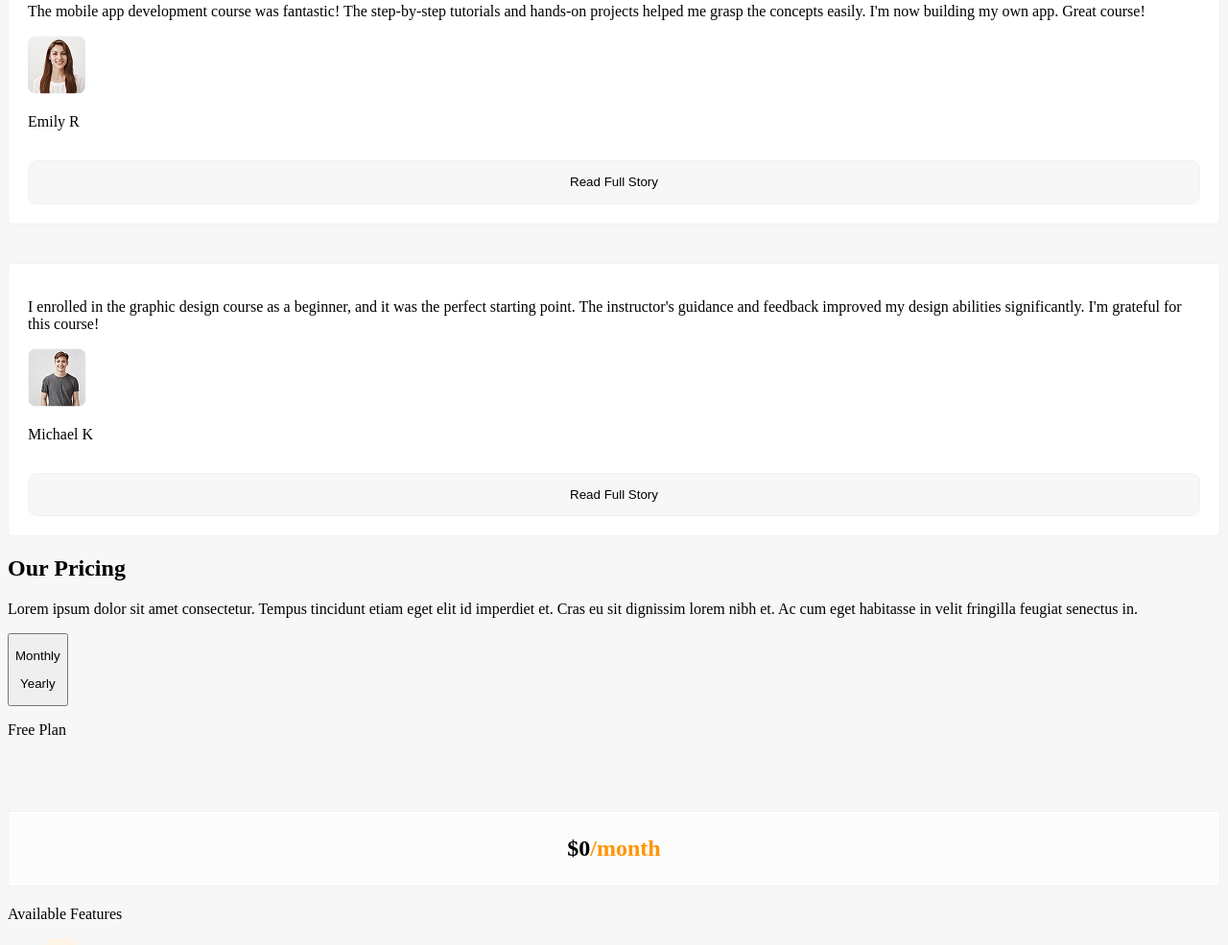
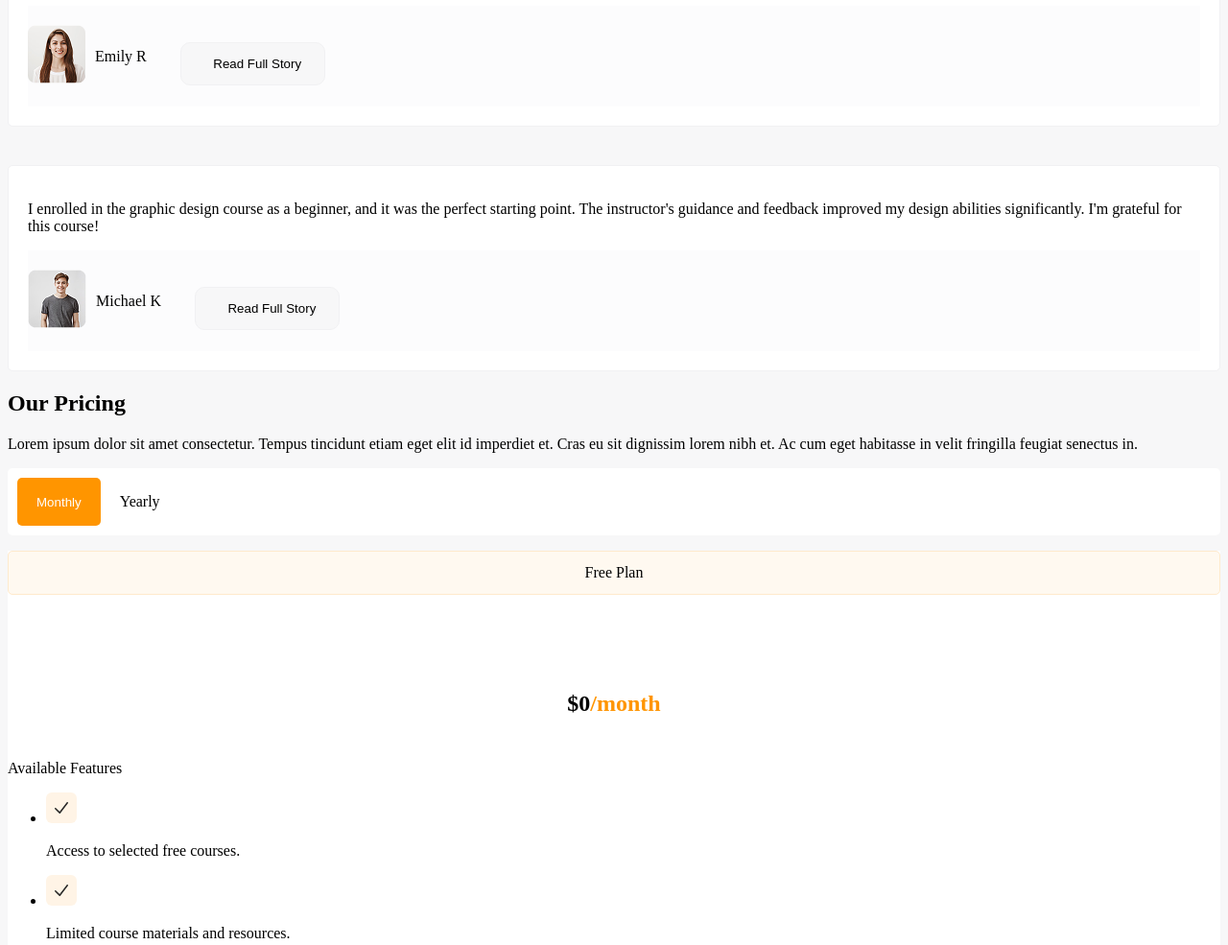
Before and after one commit to eldr0025/mtm6201-midterm, a plain HTML site: page index.html in a window 1280 px wide. Shown: the part 8746-9731 px from the top of the page at 96% size. Drawn offline with Linux system fonts and the light colour scheme.

Commit message:
started pricing section

```diff
--- a/css/home.css
+++ b/css/home.css
@@ -218,4 +218,57 @@ h1 strong {
 
 .user-line {
     display: flex;
+    align-items: center;
+    background-color: #FCFCFD;
+    padding-top: 20px;
+    padding-bottom: 20px;
 }
+
+.user-line p {
+    margin-left: 10px;
+}
+
+.user-line .get-it-now-btn {
+    margin-left: 35px;
+}
+
+.monthly-yearly-box {
+    display: flex;
+    background-color: #FFFFFF;
+    padding: 10px;
+    border-radius: 5px;
+}
+
+.monthly-btn {
+    background-color: #FF9500;
+    color: #FFFFFF;
+    border: none;
+    border-radius: 5px;
+    padding-left: 20px;
+    padding-right: 20px;
+}
+
+.yearly-text {
+    padding-left: 20px;
+}
+
+.card-section {
+    background-color: #FFFFFF;
+}
+
+.free-plan-text {
+    background-color: #FFF9F0;
+    border: 1px solid #FFEACC;
+    border-radius: 5px;
+    padding: 13px;
+    text-align: center;
+}
+
+.card-section h1 {
+    background-color: #FFFFFF;
+    border: none;
+}
+
+/*.card-background {
+    CONTINUE HERE
+} */
--- a/index.html
+++ b/index.html
@@ -382,6 +382,7 @@
 
                         <p>The UI/UX design course exceeded my expectations. The instructor's expertise and practical assignments helped me improve my design skills. I feel more confident in my career now. Thank you!</p>
 
+                        <div class="user-line">
                             <div class="testimonials-img">
                                 <img src="images/jason-m.png" alt="Headshot for a profile picture">
                             </div>
@@ -393,6 +394,7 @@
                                     <p>Read Full Story</p>
                                 </button>
                             </div>
+                        </div>
 
                     </div>
 
@@ -400,6 +402,7 @@
 
                         <p>The mobile app development course was fantastic! The step-by-step tutorials and hands-on projects helped me grasp the concepts easily. I'm now building my own app. Great course!</p>
 
+                        <div class="user-line">
                             <div class="testimonials-img">
                                 <img src="images/emily-r.png" alt="Headshot for a profile picture">
                             </div>
@@ -411,6 +414,7 @@
                                     <p>Read Full Story</p>
                                 </button>
                             </div>
+                        </div>
 
                     </div>
 
@@ -418,6 +422,7 @@
 
                         <p>I enrolled in the graphic design course as a beginner, and it was the perfect starting point. The instructor's guidance and feedback improved my design abilities significantly. I'm grateful for this course!</p>
 
+                        <div class="user-line">
                             <div class="testimonials-img">
                                 <img src="images/michael-k.png" alt="Headshot for a profile picture">
                             </div>
@@ -428,6 +433,7 @@
                                 <button class="get-it-now-btn">
                                     <p>Read Full Story</p>
                                 </button>
+                            </div>
                         </div>
 
                     </div>
@@ -441,10 +447,10 @@
                     <h2>Our Pricing</h2>
                     <p>Lorem ipsum dolor sit amet consectetur. Tempus tincidunt etiam eget elit id imperdiet et. Cras eu sit dignissim lorem nibh et. Ac cum eget habitasse in velit fringilla feugiat senectus in.</p>
                     <div class="monthly-yearly-box">
-                        <button>
+                        <button class="monthly-btn">
                             <p>Monthly</p>
-                            <p>Yearly</p>
                         </button>
+                        <p class="yearly-text">Yearly</p>
                     </div>
 
                     <!-- Pricing Cards -->
@@ -453,8 +459,10 @@
                     <div class="card-section">
                         <div class="pricing-card-1">
                             <div class="card-background">
-                                <p>Free Plan</p>
+                                <p class="free-plan-text">Free Plan</p>
                                 <h1>$0<strong>/month</strong></h1>
+                                <div class="white-background">
+
                                         <p>Available Features</p>
                                         <ul>
                                             <li>
@@ -490,6 +498,7 @@
                                             <button>
                                                 <p>Get Started</p>
                                             </button>
+                                        </div>
                                 </div>
                             </div>
                         </div>
```
Lines whose indentation alone changed are shown as unchanged.
